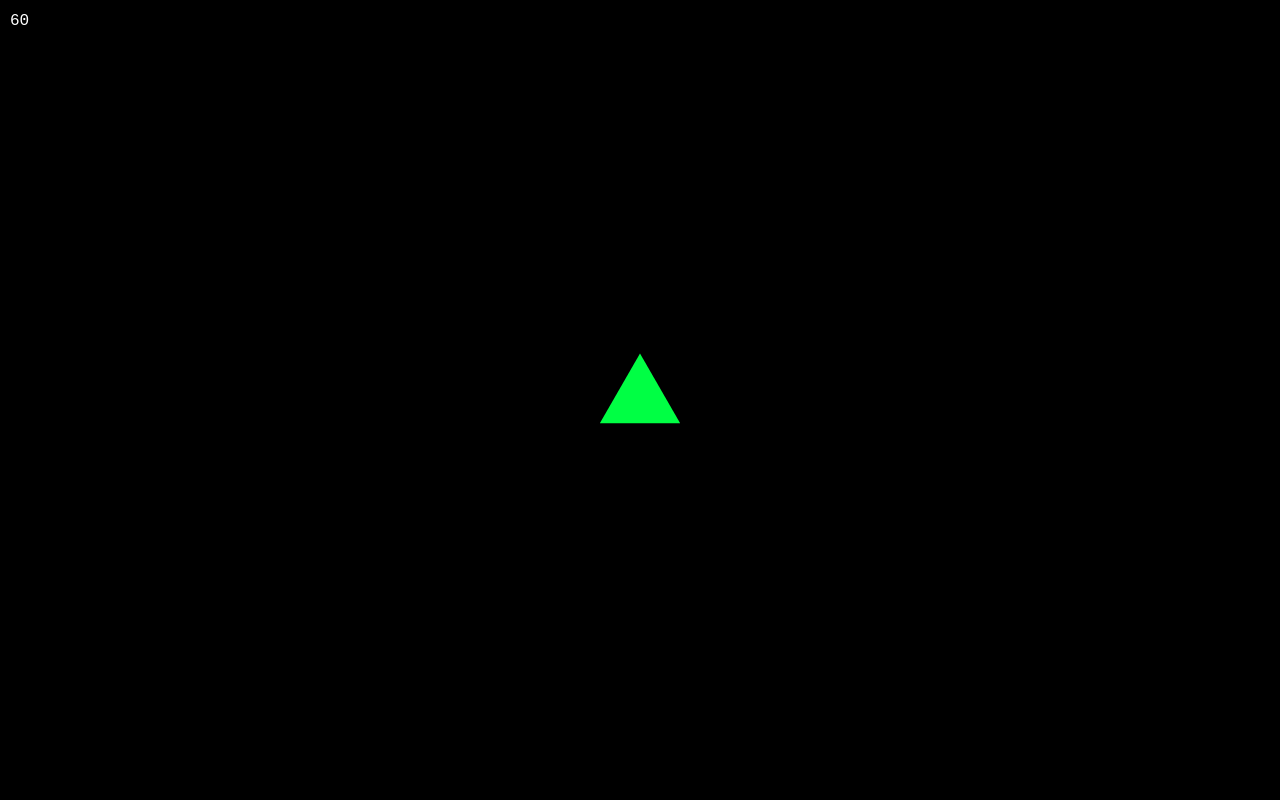
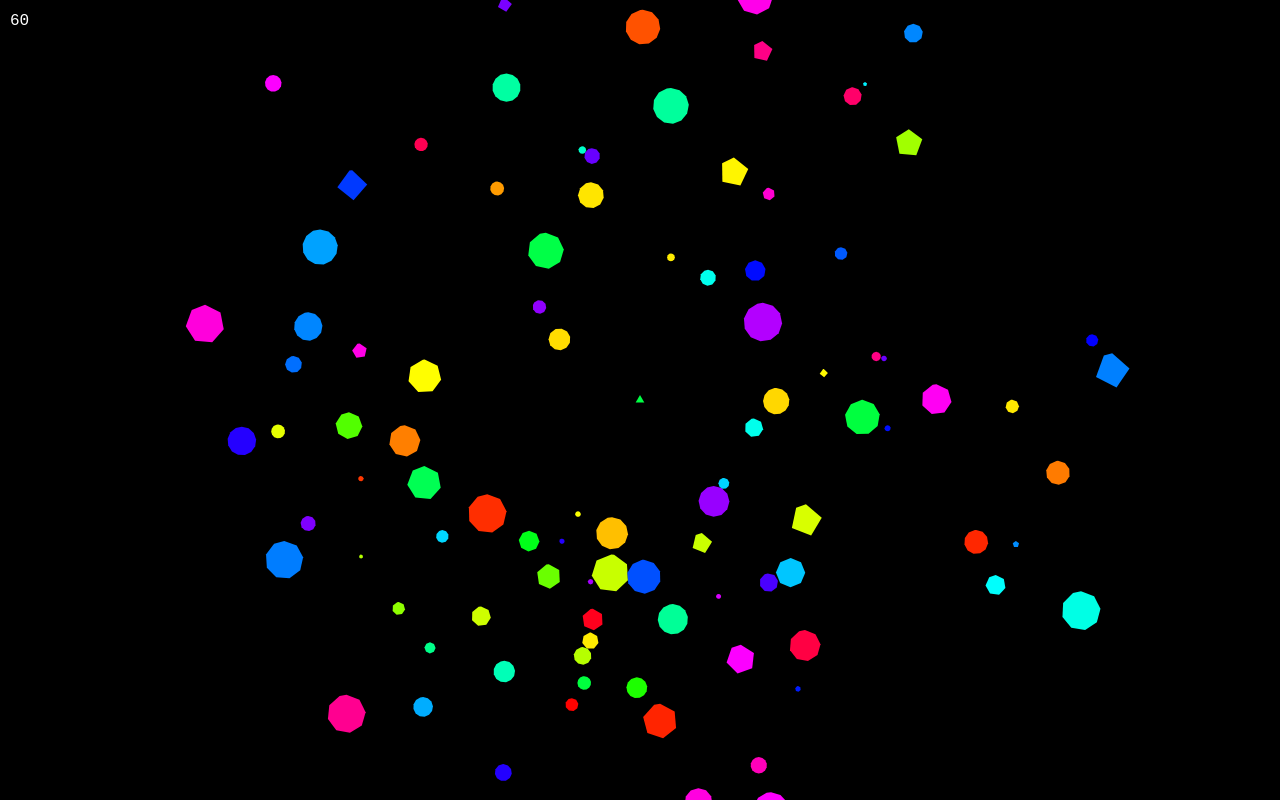
Before and after one commit to jakehayduk/cart353, a plain HTML site: page final-project/index.html in a window 1280 px wide. Drawn offline with Linux system fonts and the light colour scheme.

Commit message:
remove far away polygons and generate new ones near the player

```diff
--- a/final-project/index.html
+++ b/final-project/index.html
@@ -143,7 +143,7 @@
             ]
 
             let polygons = [];
-
+            let spawnRadius = 5000;
             function createPoly(isPlayer, vertNum, size, duplicate, pos, hue, vel) {
                 const points = [];
 
@@ -158,7 +158,7 @@
                     spawnY = pos.y;
                 } else {
                     let playerCenter = getCenter(player);
-                    let spawnRadius = 5000;
+
                     let noSpawnRadius = 1200;
 
                     let validSpawn = false;
@@ -484,6 +484,10 @@
                         else {
 
                         }
+
+                        if (dist(polyCenter, playerCenter) > spawnRadius) {
+                            polygons.splice(n, 1);
+                        }
                     }
                 }
 
@@ -688,8 +692,8 @@
 
                 camera.scaleLerp = lerp(camera.scaleLerp, scale, 0.005);
 
-                ctx.scale(camera.scaleLerp, camera.scaleLerp);
-                // ctx.scale(0.2, 0.2);
+                // ctx.scale(camera.scaleLerp, camera.scaleLerp);
+                ctx.scale(0.1, 0.1);
 
                 ctx.translate(-camera.x, -camera.y);
 
```
